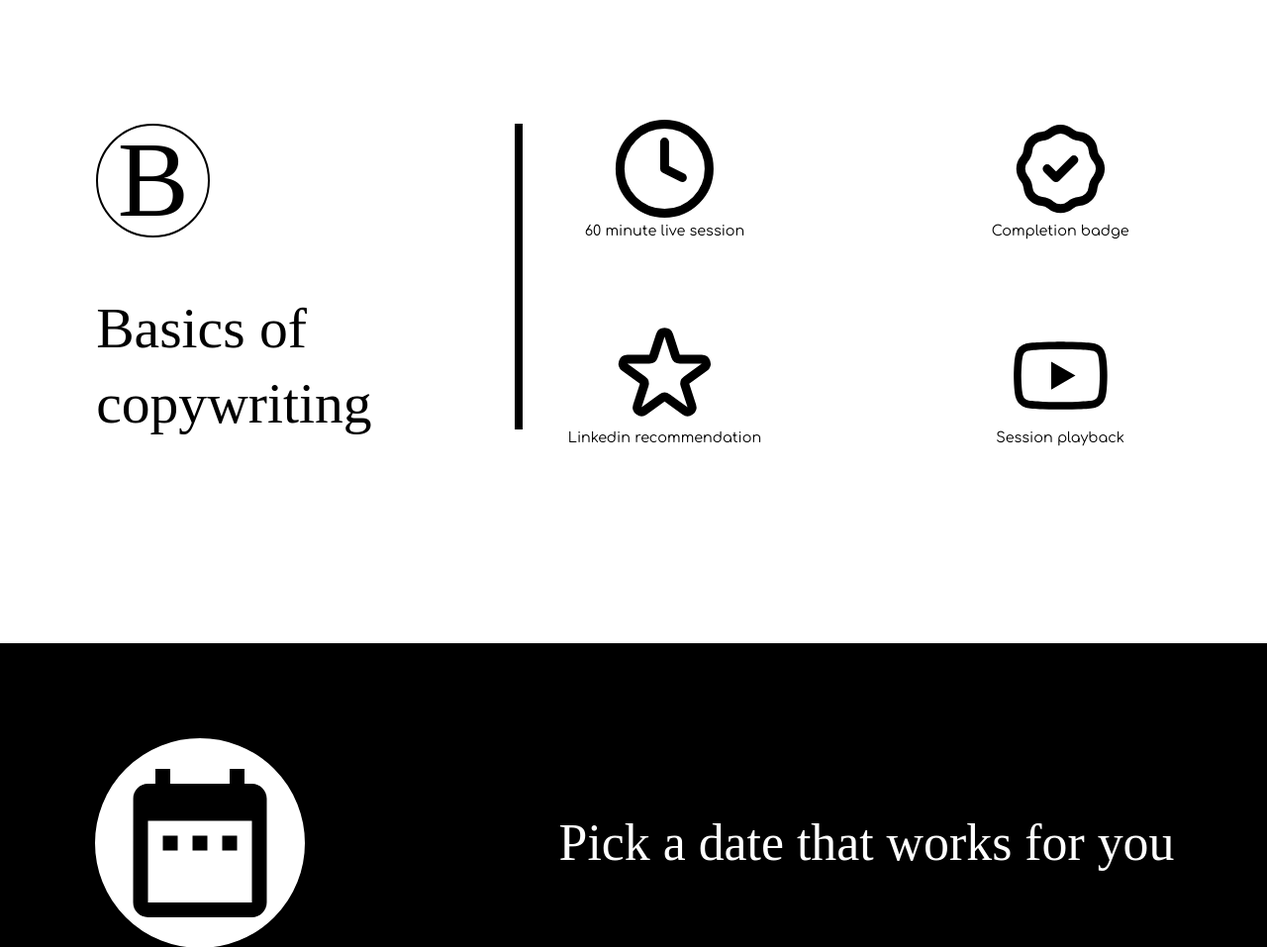
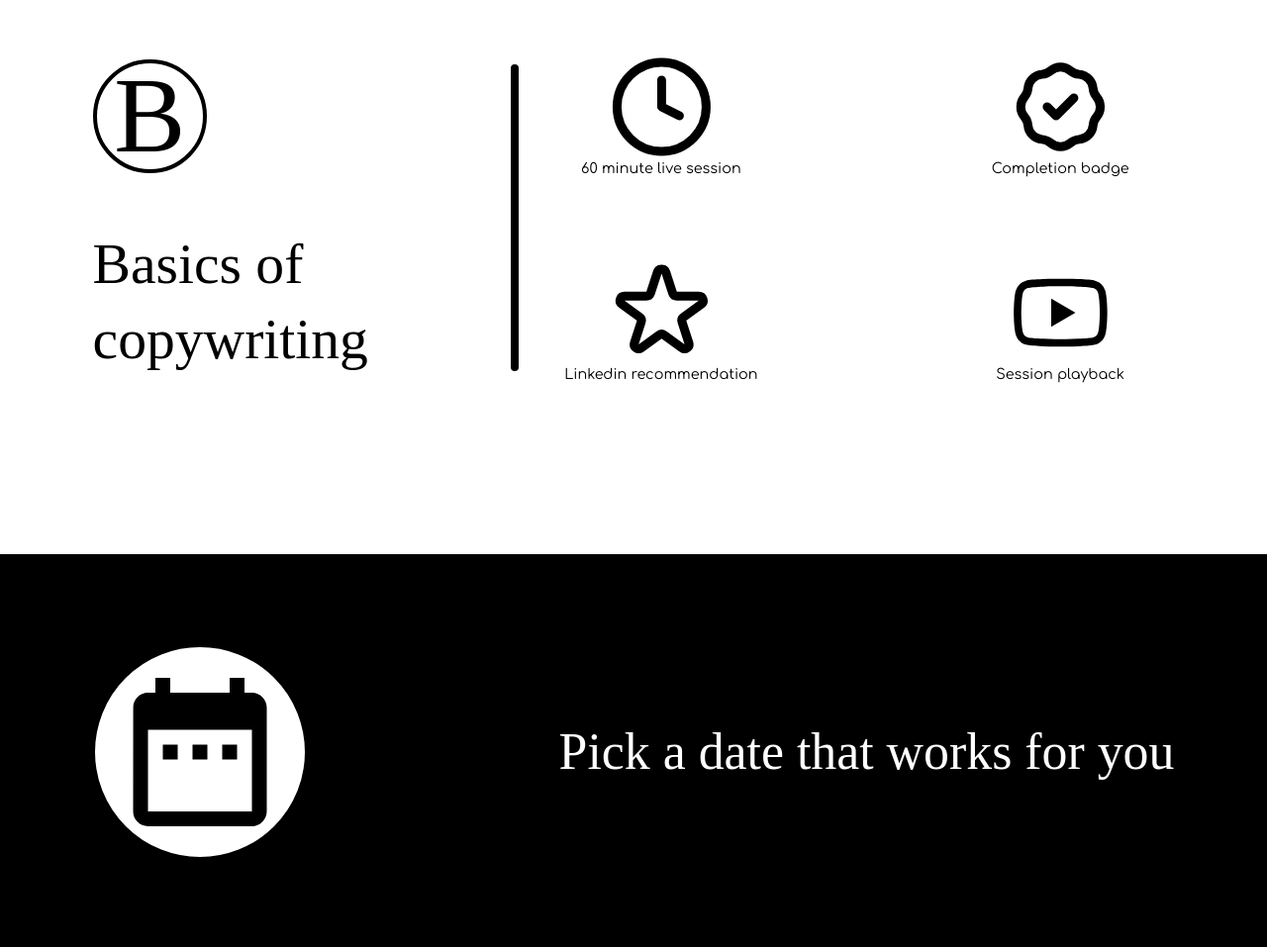
Before and after one commit to AnkitArul007/the-voice-company, a Gatsby site: page /review in a window 1280 px wide. Shown: the part 240-1197 px from the top of the page at 99% size. Built offline with nearby package versions, Linux system fonts and the light colour scheme; Gatsby itself is replaced by a stand-in of ours.

Commit message:
alignment changes

```diff
--- a/src/components/PriceCont.js
+++ b/src/components/PriceCont.js
@@ -10,7 +10,7 @@ export default function PriceCont({
   price,
 }) {
   return (
-    <section className={`${contColor} price-wrapper`}>
+    <div className={`${contColor} price-wrapper`}>
       <div>
         <Price className={priceColor}>
           <h2>INR {price}</h2>
@@ -23,6 +23,6 @@ export default function PriceCont({
           btnText="Pay now"
         />
       </div>
-    </section>
+    </div>
   );
 }
--- a/src/styles/copywritingBasics.scss
+++ b/src/styles/copywritingBasics.scss
@@ -1,64 +1,63 @@
-.copywritingBasicsSection{
+.copywritingBasicsSection {
   width: 100%;
+  height: 85vh;
   display: flex;
-    align-items: flex-start;
+  align-items: center;
   flex-direction: row;
   flex-wrap: nowrap;
   gap: 5rem;
-    padding: 25rem 13.5rem;
+  padding: 0rem 13rem;
 
-    .icon_logo_cont{
+  .icon_logo_cont {
     display: flex;
     flex-direction: column;
     flex-wrap: nowrap;
     gap: 7.5rem;
 
-        .basicsIcon{
+    .basicsIcon {
       width: 16rem;
       height: 16rem;
-            border: 2px solid black;
+      border: 4px solid black;
       border-radius: 50%;
       display: flex;
       justify-content: center;
       align-items: center;
 
-            >p{
+      > p {
         font-family: "Agriculture";
         font-size: 15rem;
       }
     }
 
-        .basicsHeadings{
-            >h2{
+    .basicsHeadings {
+      > h2 {
         font-family: Agriculture;
         font-size: 8rem;
         font-weight: 400;
         line-height: 10.5rem;
         letter-spacing: 0em;
         text-align: left;
-
+      }
     }
   }
 
-    }
-
-    .verticalLine{
+  .verticalLine {
     width: 1rem;
     height: 43rem;
     border: 4px solid black;
     transform: translateX(15rem);
+    border-radius: 10px;
   }
 
-    .internshipIcons{
+  .internshipIcons {
     width: 100%;
-        transform: translateX(12rem)translateY(-2rem);
+    transform: translateX(12rem);
     display: grid;
     grid-template-columns: 1fr 1fr;
     gap: 10rem;
     // border: 1px solid red;
 
-
-        .iconsCont{
+    .iconsCont {
       width: 36rem;
       height: 19rem;
       // border: 1px solid black;
@@ -67,13 +66,13 @@
       justify-content: center;
       align-items: center;
 
-            >.icon{
+      > .icon {
         display: grid;
         place-items: center;
         font-size: 15rem;
       }
 
-            >.iconText{
+      > .iconText {
         font-family: "Comfortaa";
         font-size: 2rem;
       }
@@ -81,16 +80,16 @@
   }
 }
 
-.datePickerSection{
+.datePickerSection {
   width: 100%;
   display: flex;
   justify-content: space-between;
   align-items: center;
   flex-wrap: nowrap;
-    padding: 13rem;
+  padding: 0rem 13rem;
   background-color: #000000;
 
-    .calenderCont{
+  .calenderCont {
     width: 30rem;
     height: 30rem;
     border: 2px solid black;
@@ -99,15 +98,15 @@
     justify-content: center;
     align-items: center;
     border-radius: 50%;
-        background-color: #FFFFFF;
+    background-color: #ffffff;
   }
 
-    >h2{
-        font-family: 'Agriculture';
+  > h2 {
+    font-family: "Agriculture";
     font-style: normal;
     font-weight: 400;
     font-size: 7.2rem;
     line-height: 9.2rem;
-        color: #FFFFFF;
+    color: #ffffff;
   }
 }
--- a/src/styles/global.scss
+++ b/src/styles/global.scss
@@ -68,6 +68,7 @@ $black_bg: #0a0a0a;
   margin: 0;
   box-sizing: border-box;
   text-decoration: none;
+  -webkit-font-smoothing: antialiased;
 }
 
 html {
@@ -86,8 +87,9 @@ body::-webkit-scrollbar {
   justify-content: space-between;
   padding: 2.5rem 13rem;
   align-items: center;
+  height: 15vh;
   .nav-logo {
-    width: 34rem;
+    width: 42rem;
     height: auto;
     & img {
       width: 80%;
@@ -137,6 +139,10 @@ body::-webkit-scrollbar {
 }
 
 // => all section generic styling
+
+section {
+  min-height: 50vh;
+}
 .section-wrapper {
   padding: 10rem 13rem;
   p {
@@ -155,7 +161,7 @@ body::-webkit-scrollbar {
 
 .price-wrapper {
   display: flex;
-  padding: 10rem 13rem;
+  padding: 13rem;
   align-items: center;
   justify-content: space-between;
   h2 {
@@ -179,6 +185,7 @@ body::-webkit-scrollbar {
   font-family: "Agriculture";
   display: grid;
   place-items: center;
+  height: 75vh;
   p {
     color: $white_text_color;
   }
@@ -186,7 +193,9 @@ body::-webkit-scrollbar {
 
 .copywriting-section {
   display: flex;
+  height: 70vh;
   flex-direction: column;
+  justify-content: center;
   gap: 3rem;
   color: $white_text_color;
   h2 {
@@ -243,6 +252,7 @@ body::-webkit-scrollbar {
 // section 2
 .index-section-2-Wrapper {
   width: 100%;
+  height: 60vh;
   display: flex;
   align-items: center;
   justify-content: center;
```
Lines whose indentation alone changed are shown as unchanged.
